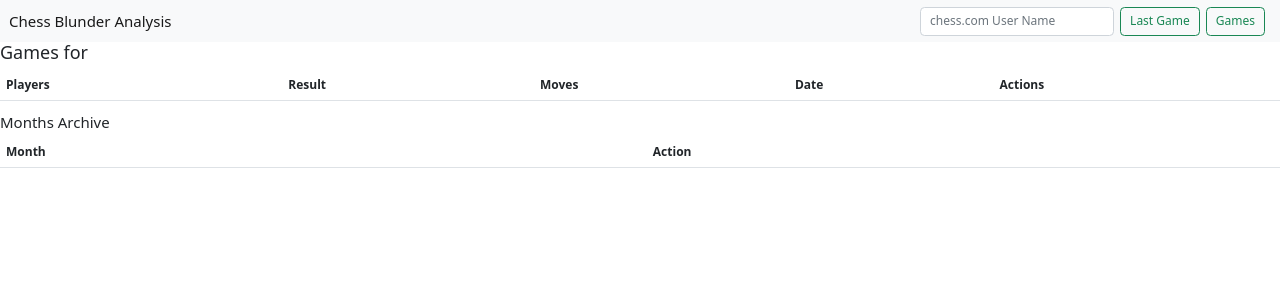
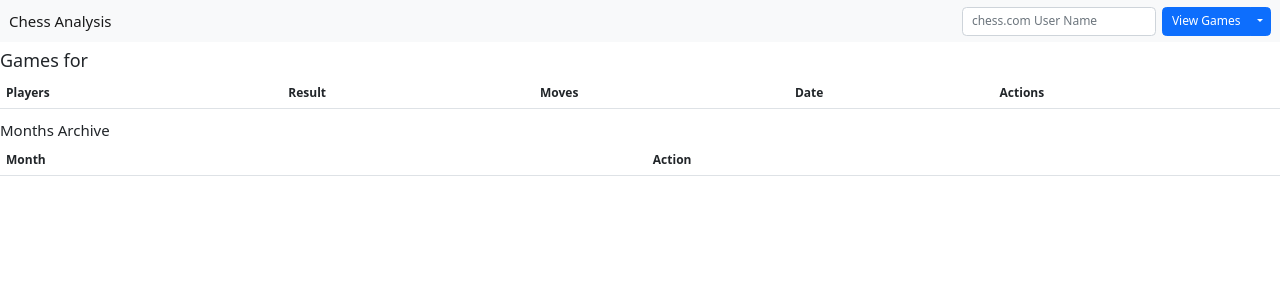
Before and after one commit to SirNytram/chess-blunder-analysis, a Flask app: template templates/games.html in a window 1280 px wide. Shown: the top 300 px of the page. Run offline with Flask 2, Linux system fonts and the light colour scheme; the template is opened without the code that fills it, so the values that code supplies are empty; some libraries are stand-ins or nearby versions.

Commit message:
make headers consistent fix bugs in navigation add loading screen optimize knight loading file size add icon

```diff
--- a/main.py
+++ b/main.py
@@ -33,22 +33,22 @@ app = Flask(__name__)
 #     return analyse_pgn(pgn, detailed, think_time)
 
 
-@app.route('/')
-def root():
-    return render_template('index.html', )
+@app.route('/', methods=['POST', 'GET'])
+def index():
+    if request.method == 'POST':
+        username = request.form['username']
+        action = request.form['action']
 
+        if action == 'games':
+            return view_games(username )
+        elif action == 'last_game':
+            return analyse_game(username )
+        else:
+            return render_template('index.html')
 
-@app.route('/', methods=['POST'])
-def index():
-    username = request.form['username']
-    action = request.form['action']
-
-    if action == 'games':
-        return view_games(username )
-    elif action == 'last_game':
-        return analyse_game(username )
     else:
         return render_template('index.html')
+
 
 @app.route("/gitupdate")
 def gitupdate():
--- a/templates/games.html
+++ b/templates/games.html
@@ -9,19 +9,41 @@
     <!-- Bootstrap CSS v5.2.0-beta1 -->
     <link rel="stylesheet" href="https://cdn.jsdelivr.net/npm/bootstrap@5.2.0-beta1/dist/css/bootstrap.min.css"  integrity="sha384-0evHe/X+R7YkIZDRvuzKMRqM+OrBnVFBL6DOitfPri4tjfHxaWutUpFmBp4vmVor" crossorigin="anonymous">
 
+    <link rel="stylesheet" href="//code.jquery.com/ui/1.12.1/themes/base/jquery-ui.css">
+    <script src="https://code.jquery.com/jquery-1.12.4.js"></script>
+    <script src="https://code.jquery.com/ui/1.12.1/jquery-ui.js"></script>
+    <link rel="shortcut icon" href="/static/favicon.ico">
+
   </head>
   <body>
-      <script>$font-size-base: 1rem;</script>
-    <nav class="navbar navbar-light bg-light">
+      <!-- <script>$font-size-base: 1rem;</script> -->
+
+      <nav class="navbar navbar-light bg-light fixed-top">
         <div class="container-fluid">
-          <a class="navbar-brand">Chess Blunder Analysis</a>
-          <form class="d-flex">
-            <input class="form-control me-2" type="search" placeholder="chess.com User Name" aria-label="Search" value="{{user}}">
-            <button class="btn btn-outline-success me-2 text-nowrap" type="submit">Last Game</button>
-            <a name="" id="" class="btn btn-outline-success me-2 text-nowrap" href="/games/{{user}}" role="button">Games</a>
+          <a class="navbar-brand" href="/">Chess Analysis</a>
+          <form class="d-flex" method="POST">
+            <input name="username" class="form-control me-2" type="search" placeholder="chess.com User Name" aria-label="Search" value="{{user}}">
+            <div class="btn-group">
+              <button type="submit"  name="action" value='games' class="btn btn-primary text-nowrap">View Games</button>
+              <button type="button" class="btn btn-primary dropdown-toggle dropdown-toggle-split" data-bs-toggle="dropdown" aria-haspopup="true" aria-expanded="false">
+                <span class="visually-hidden">Toggle Dropdown</span>
+              </button>
+              <div class="dropdown-menu">
+                <button type="submit" name="action" value='last_game' class="btn dropdown-item btn-primary">View Last Game</button>
+              </div>
+            </div>
           </form>
         </div>
       </nav>
+
+      <div id="loading1" style="padding-top: 50px; background-color: black;" class="container-fluid text-center">
+        <img src="/static/loading.gif" onclick="loading(0);">
+      </div>
+      <div id="loading2" style="padding-top: 50px; background-color: black;" class="container-fluid text-center">
+        <img src="/static/loading-knights.gif" onclick="loading(0);">
+      </div>
+      <div id="content" style="padding-top: 50px">
+
         <h4>Games for {{title_month}}</h4>
         <table class="table align-middle">
             <thead>
@@ -40,7 +62,7 @@
                     <td>{{game['result']}}</td>
                     <td>{{game['moves']}}</td>
                     <td>{{game['date']}}</td>
-                  <td><a name="" id="" class="btn btn-primary me-1" href="/game/{{user}}/{{game['game_id']}}/view" role="button">View</a><a name="" id="" class="btn btn-primary me-1" href="/game/{{user}}/{{game['game_id']}}/analyse" role="button">Analyse</a></td></tr>
+                    <td><a name="" id="" class="btn btn-primary me-1" href="/game/{{user}}/{{game['game_id']}}/view" role="button" onclick="loading(1);">View</a><a name="" id="" class="btn btn-primary me-1" href="/game/{{user}}/{{game['game_id']}}/analyse" role="button" onclick="loading(2);">Analyse</a></td></tr>
               {% endfor %}
 
           </tbody>
@@ -74,10 +96,33 @@
               </tr> -->
           </tbody>
         </table>
+      </div>
+
+
+      <script>
+        function loading(no){
+          if (no == 0) {
+            $("#loading1").hide();
+            $("#loading2").hide();
+            $("#content").show();
+          }
+          else{
+            $("#loading"+no).show();
+            $("#content").hide();
+          }
+        }
+
+
+      window.addEventListener("pageshow", () => {
+         loading(0);
+      });
+  </script>
+
 
     <!-- Bootstrap JavaScript Libraries -->
     <script src="https://cdn.jsdelivr.net/npm/@popperjs/core@2.11.5/dist/umd/popper.min.js" integrity="sha384-Xe+8cL9oJa6tN/veChSP7q+mnSPaj5Bcu9mPX5F5xIGE0DVittaqT5lorf0EI7Vk" crossorigin="anonymous"></script>
+    <script src="https://cdn.jsdelivr.net/npm/bootstrap@5.2.0-beta1/dist/js/bootstrap.min.js" integrity="sha384-kjU+l4N0Yf4ZOJErLsIcvOU2qSb74wXpOhqTvwVx3OElZRweTnQ6d31fXEoRD1Jy" crossorigin="anonymous"></script>
 
-    <script src="https://cdn.jsdelivr.net/npm/bootstrap@5.2.0-beta1/dist/js/bootstrap.min.js" integrity="sha384-kjU+l4N0Yf4ZOJErLsIcvOU2qSb74wXpOhqTvwVx3OElZRweTnQ6d31fXEoRD1Jy" crossorigin="anonymous"></script>
+
   </body>
 </html>
```
Also changed, not shown: templates/analyse.html (+7 -6 lines), templates/index.html (+5 -9 lines), static/favicon.ico (added), templates/loading.gif (added). Lines whose indentation alone changed are shown as unchanged.
